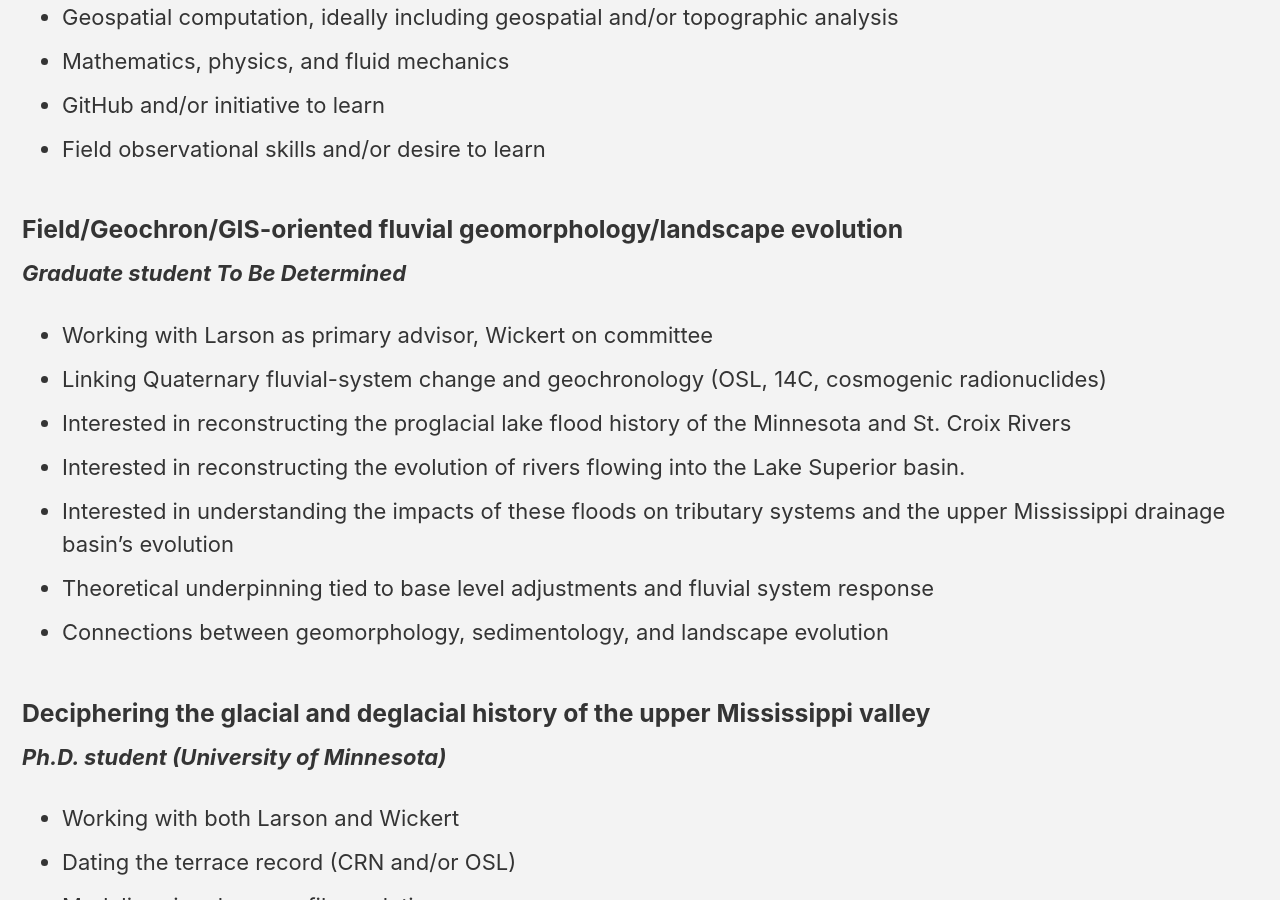
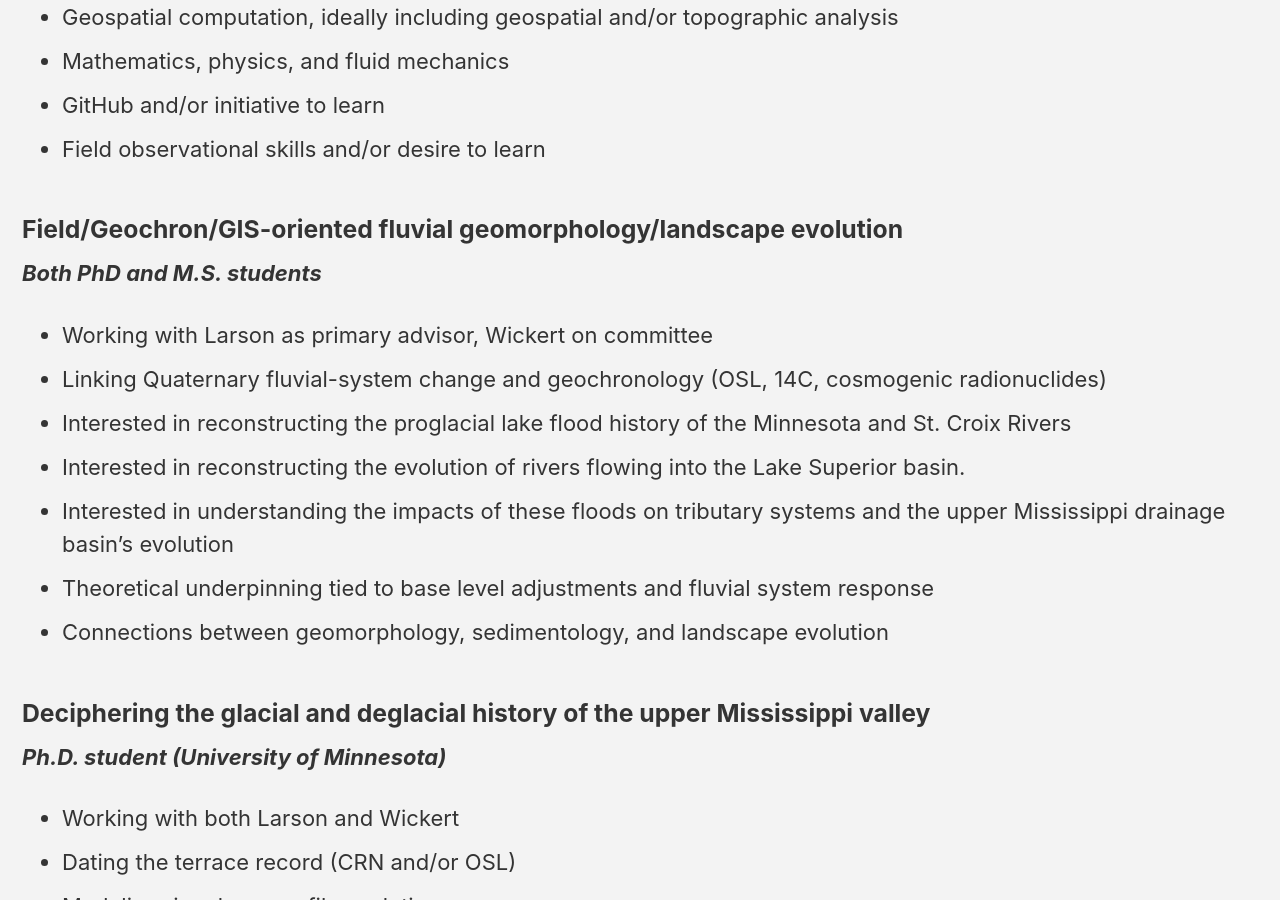
Before and after one commit to MNiMORPH/MNiMORPH.github.io, a Jekyll site: the page built from _pages/prospective.md, in a window 1280 px wide and 900 px high, scrolled down 3988 px. Built offline with Jekyll 4.4.1, drawn with Linux system fonts in a browser that asks for light colours; cached includes are drawn as plain includes; nearby versions of some CDN libraries.

Commit message:
Update prospective.md

```diff
--- a/_pages/prospective.md
+++ b/_pages/prospective.md
@@ -86,7 +86,7 @@ Nilay filled this
 
 ### Field/Geochron/GIS-oriented fluvial geomorphology/landscape evolution
 
-***Graduate student To Be Determined***
+***Both PhD and M.S. students***
 
 * Working with Larson as primary advisor, Wickert on committee
 * Linking Quaternary fluvial-system change and geochronology (OSL, 14C, cosmogenic radionuclides)
```
